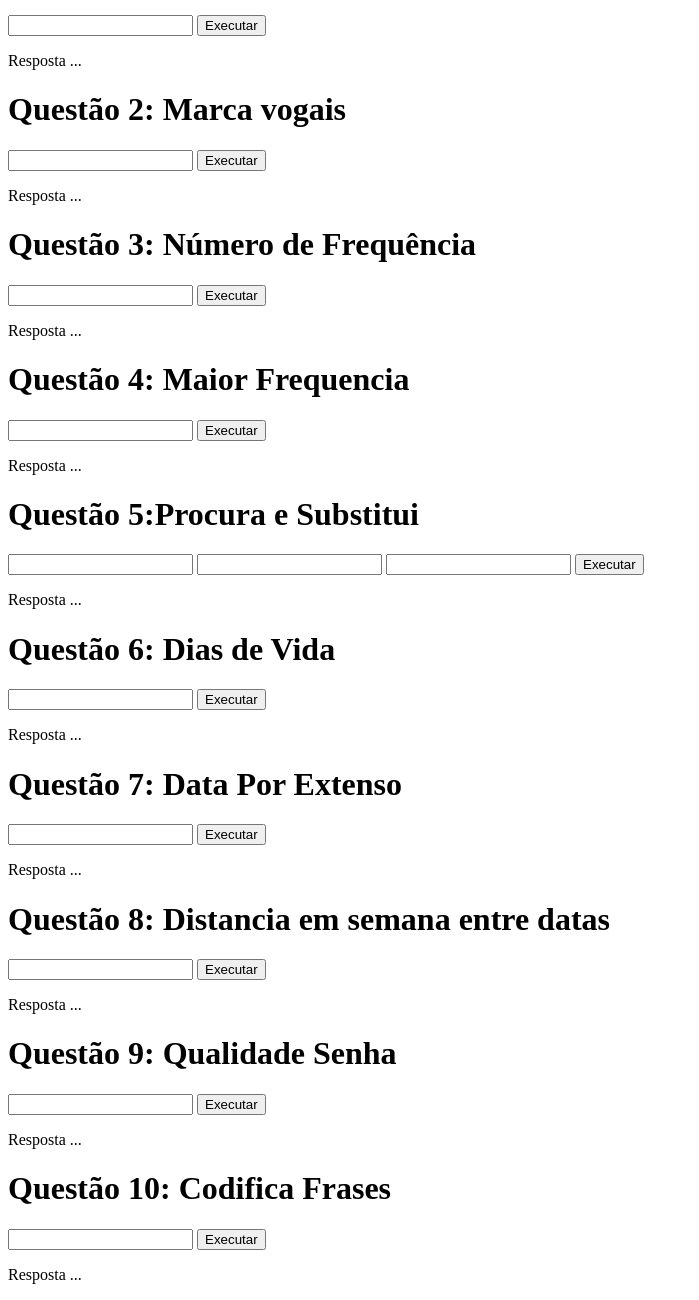
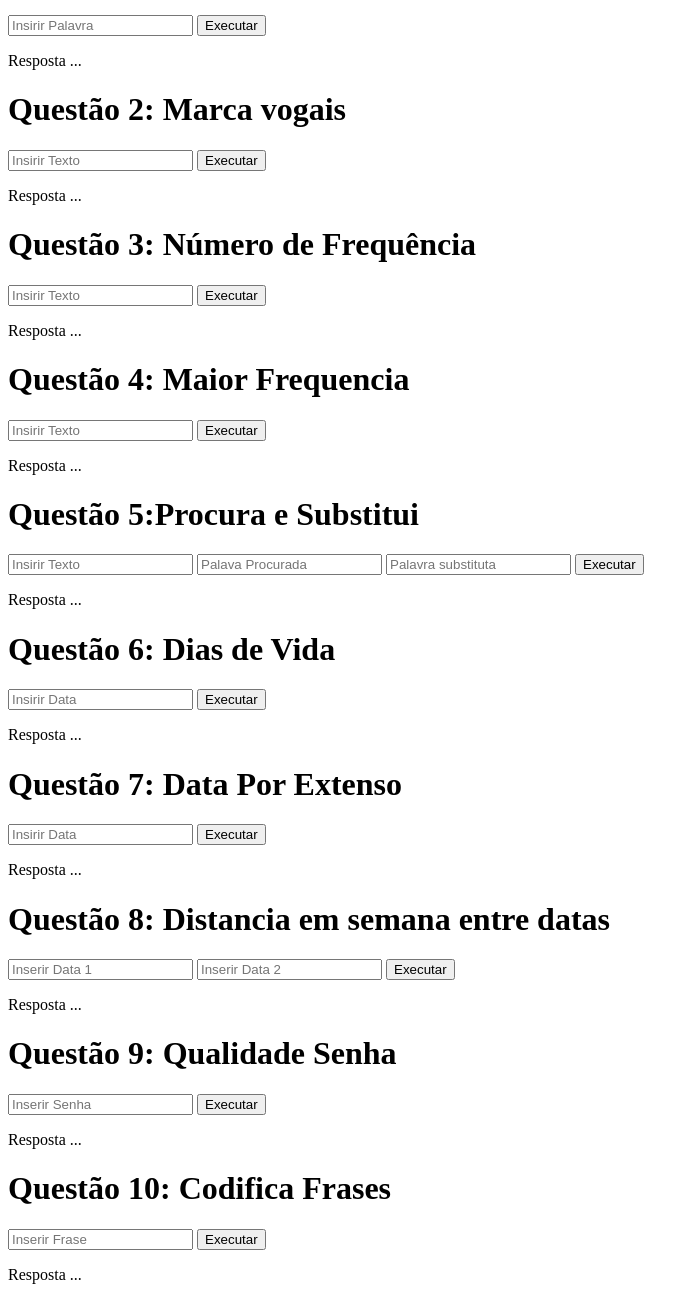
Before and after one commit to GabrielPintoSouza/gabrielpintosouza.github.io, a plain HTML site: page LabJS/labJS.html in a window 1280 px wide. Shown: the part 65-1365 px from the top of the page, without its empty margins (0-699 px from the left). Drawn offline with Linux system fonts and the light colour scheme.

Commit message:
Alteracao placeholders

```diff
--- a/LabJS/labJS.html
+++ b/LabJS/labJS.html
@@ -10,45 +10,46 @@
 <body>
     <main>
         <h1>Questão 1: Inverte Caracteres</h1>
-        <input type="text" id="entradaQ1">
+        <input type="text" id="entradaQ1" placeholder="Insirir Palavra">
         <button id="bt1">Executar</button>
         <p>Resposta ...</p>
         <h1>Questão 2: Marca vogais</h1>
-        <input type="text" id="entradaQ2">
+        <input type="text" id="entradaQ2" placeholder="Insirir Texto">
         <button id="bt2">Executar</button>
         <p>Resposta ...</p>
         <h1>Questão 3: Número de Frequência</h1>
-        <input type="text" id="entradaQ3">
+        <input type="text" id="entradaQ3" placeholder="Insirir Texto">
         <button id="bt3">Executar</button>
         <p>Resposta ...</p>
         <h1>Questão 4: Maior Frequencia</h1>
-        <input type="text" id="entradaQ4">
+        <input type="text" id="entradaQ4" placeholder="Insirir Texto">
         <button id="bt4">Executar</button>
         <p>Resposta ...</p>
         <h1>Questão 5:Procura e Substitui</h1>
-        <input type="text" id="entradaQ5">
-        <input type="text" id="entradaQ5-1">
-        <input type="text" id="entradaQ5-2">
+        <input type="text" id="entradaQ5" placeholder="Insirir Texto">
+        <input type="text" id="entradaQ5-1" placeholder="Palava Procurada">
+        <input type="text" id="entradaQ5-2" placeholder="Palavra substituta">
         <button id="bt5">Executar</button>
         <p>Resposta ...</p>
         <h1>Questão 6: Dias de Vida</h1>
-        <input type="text" id="entradaQ6">
+        <input type="text" id="entradaQ6" placeholder="Insirir Data">
         <button id="bt6">Executar</button>
         <p>Resposta ...</p>
         <h1>Questão 7: Data Por Extenso</h1>
-        <input type="text" id="entradaQ7">
+        <input type="text" id="entradaQ7" placeholder="Insirir Data">
         <button id="bt7">Executar</button>
         <p>Resposta ...</p>
         <h1>Questão 8: Distancia em semana entre datas</h1>
-        <input type="text" id="entradaQ8">
+        <input type="text" id="entradaQ8" placeholder="Inserir Data 1">
+        <input type="text" id="entradaQ8-1" placeholder="Inserir Data 2">
         <button id="bt8">Executar</button>
         <p>Resposta ...</p>
         <h1>Questão 9: Qualidade Senha</h1>
-        <input type="text" id="entradaQ9">
+        <input type="text" id="entradaQ9" placeholder="Inserir Senha">
         <button id="bt9">Executar</button>
         <p>Resposta ...</p>
         <h1>Questão 10: Codifica Frases</h1>
-        <input type="text" id="entradaQ10">
+        <input type="text" id="entradaQ10" placeholder="Inserir Frase">
         <button id="bt10">Executar</button>
         <p>Resposta ...</p>
     </main>
```
